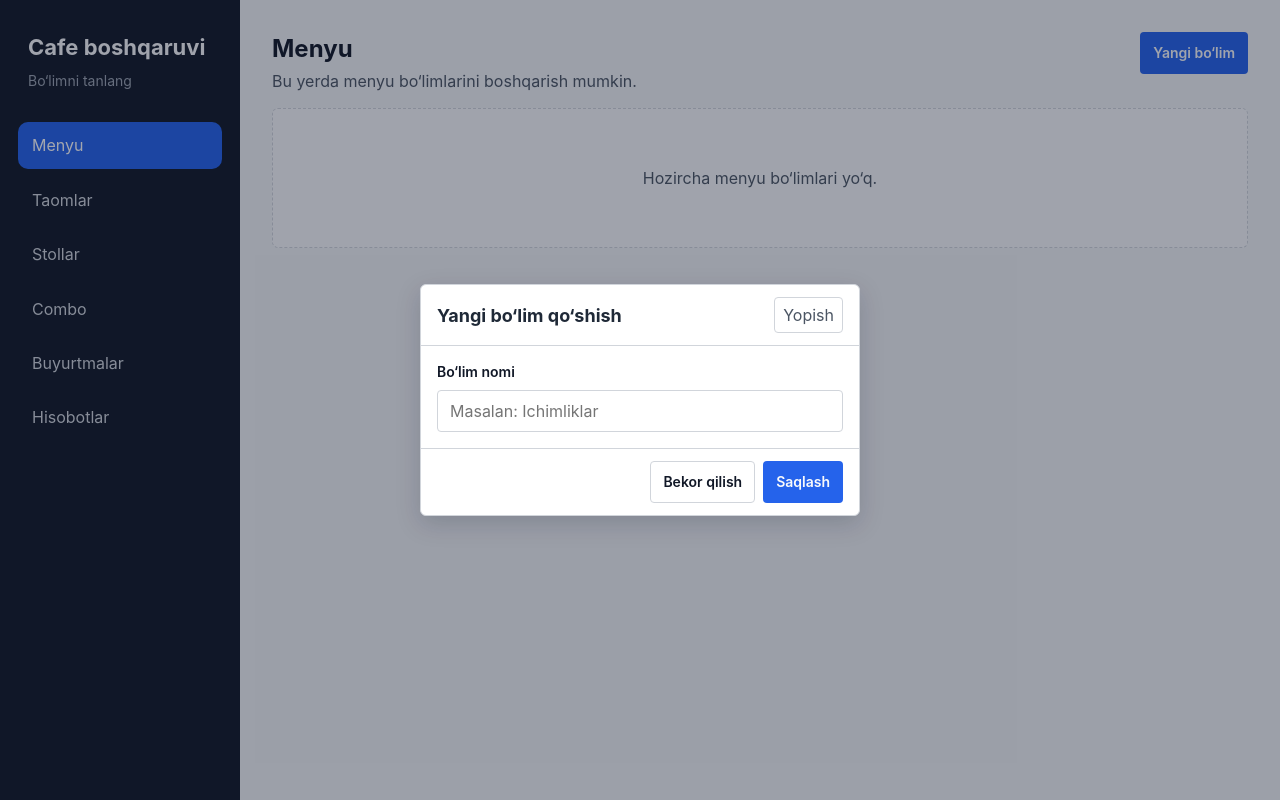
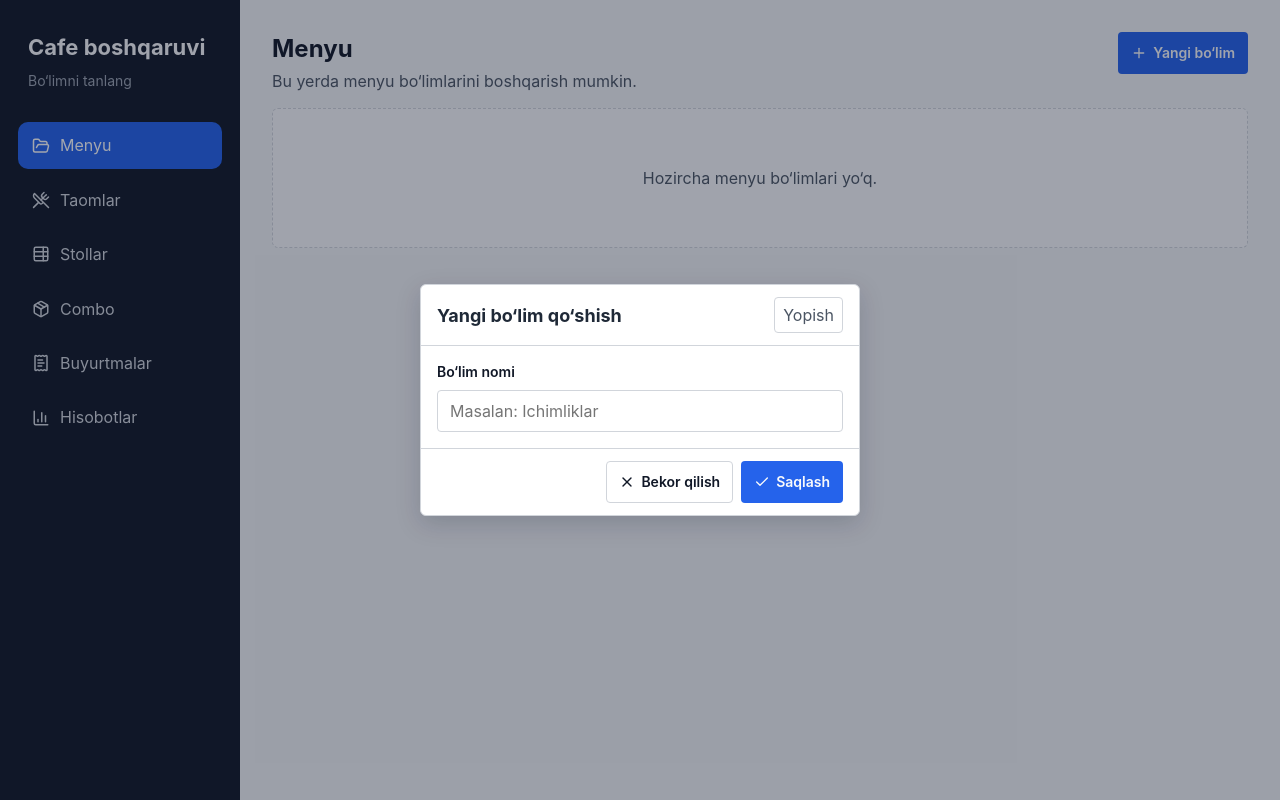
Before and after one commit to vswe-772215606/cafe, a Vue app: page /#/food-groups in a window 1280 px wide. Both pictures are taken after a click on the button "Yangi bo‘lim". Built offline with nearby package versions, Linux system fonts and the light colour scheme.

Commit message:
icons added

```diff
--- a/package.json
+++ b/package.json
@@ -30,6 +30,7 @@
   },
   "dependencies": {
     "better-sqlite3": "^12.9.0",
+    "lucide-vue-next": "^0.511.0",
     "vue": "^3.5.32",
     "vue-router": "^4.5.1"
   },
--- a/src/renderer/src/App.vue
+++ b/src/renderer/src/App.vue
@@ -7,12 +7,30 @@
       </div>
 
       <nav class="nav">
-        <RouterLink to="/food-groups" class="nav-link">Menyu</RouterLink>
-        <RouterLink to="/foods" class="nav-link">Taomlar</RouterLink>
-        <RouterLink to="/tables" class="nav-link">Stollar</RouterLink>
-        <RouterLink to="/combos" class="nav-link">Combo</RouterLink>
-        <RouterLink to="/orders" class="nav-link">Buyurtmalar</RouterLink>
-        <RouterLink to="/analytics" class="nav-link">Hisobotlar</RouterLink>
+        <RouterLink to="/food-groups" class="nav-link">
+          <FolderOpen class="nav-icon" />
+          <span>Menyu</span>
+        </RouterLink>
+        <RouterLink to="/foods" class="nav-link">
+          <UtensilsCrossed class="nav-icon" />
+          <span>Taomlar</span>
+        </RouterLink>
+        <RouterLink to="/tables" class="nav-link">
+          <TableProperties class="nav-icon" />
+          <span>Stollar</span>
+        </RouterLink>
+        <RouterLink to="/combos" class="nav-link">
+          <Package class="nav-icon" />
+          <span>Combo</span>
+        </RouterLink>
+        <RouterLink to="/orders" class="nav-link">
+          <ReceiptText class="nav-icon" />
+          <span>Buyurtmalar</span>
+        </RouterLink>
+        <RouterLink to="/analytics" class="nav-link">
+          <BarChart3 class="nav-icon" />
+          <span>Hisobotlar</span>
+        </RouterLink>
       </nav>
     </aside>
 
@@ -24,6 +42,14 @@
 
 <script setup>
 import { RouterLink, RouterView } from 'vue-router';
+import {
+  BarChart3,
+  FolderOpen,
+  Package,
+  ReceiptText,
+  TableProperties,
+  UtensilsCrossed,
+} from 'lucide-vue-next';
 </script>
 
 <style scoped>
@@ -67,6 +93,9 @@ import { RouterLink, RouterView } from 'vue-router';
 }
 
 .nav-link {
+  display: inline-flex;
+  align-items: center;
+  gap: 10px;
   padding: 12px 14px;
   border-radius: 10px;
   color: #d1d5db;
@@ -82,6 +111,12 @@ import { RouterLink, RouterView } from 'vue-router';
 .nav-link.router-link-active {
   background: #2563eb;
   color: #ffffff;
+}
+
+.nav-icon {
+  width: 18px;
+  height: 18px;
+  flex: 0 0 auto;
 }
 
 .content {
--- a/src/renderer/src/components/base/BaseButton.vue
+++ b/src/renderer/src/components/base/BaseButton.vue
@@ -1,6 +1,11 @@
 <template>
   <button :class="['button', `button--${variant}`]" :type="type" :disabled="disabled">
-    <slot />
+    <span v-if="$slots.icon" class="icon">
+      <slot name="icon" />
+    </span>
+    <span v-if="$slots.default" class="label">
+      <slot />
+    </span>
   </button>
 </template>
 
@@ -26,7 +31,7 @@ defineProps({
   display: inline-flex;
   align-items: center;
   justify-content: center;
-  gap: var(--space-2);
+  gap: 6px;
   min-height: 42px;
   padding: 0 var(--space-3);
   border: 1px solid transparent;
@@ -78,4 +83,22 @@ defineProps({
 .button--ghost:not(:disabled):hover {
   background: var(--color-bg-surface-soft);
 }
+
+.icon {
+  display: inline-flex;
+  align-items: center;
+  justify-content: center;
+  flex: 0 0 auto;
+}
+
+.icon :deep(svg) {
+  width: 16px;
+  height: 16px;
+  stroke-width: 2;
+}
+
+.label {
+  display: inline-flex;
+  align-items: center;
+}
 </style>
--- a/src/renderer/src/views/FoodGroupsView.vue
+++ b/src/renderer/src/views/FoodGroupsView.vue
@@ -5,7 +5,12 @@
       description="Bu yerda menyu bo‘limlarini boshqarish mumkin."
     >
       <template #actions>
-        <BaseButton @click="openCreateModal">Yangi bo‘lim</BaseButton>
+        <BaseButton @click="openCreateModal">
+          <template #icon>
+            <Plus />
+          </template>
+          Yangi bo‘lim
+        </BaseButton>
       </template>
     </BaseSectionHeader>
 
@@ -28,9 +33,15 @@
           </div>
           <div class="group-actions">
             <BaseButton variant="secondary" @click="openEditModal(group)">
+              <template #icon>
+                <Pencil />
+              </template>
               Tahrirlash
             </BaseButton>
             <BaseButton variant="danger" @click="openDeleteModal(group)">
+              <template #icon>
+                <Trash2 />
+              </template>
               O‘chirish
             </BaseButton>
           </div>
@@ -50,8 +61,16 @@
       />
 
       <template #footer>
-        <BaseButton variant="ghost" @click="closeModal">Bekor qilish</BaseButton>
+        <BaseButton variant="ghost" @click="closeModal">
+          <template #icon>
+            <X />
+          </template>
+          Bekor qilish
+        </BaseButton>
         <BaseButton :disabled="submitting" @click="createGroup">
+          <template #icon>
+            <Check />
+          </template>
           {{ submitting ? 'Saqlanmoqda...' : 'Saqlash' }}
         </BaseButton>
       </template>
@@ -69,8 +88,16 @@
       />
 
       <template #footer>
-        <BaseButton variant="ghost" @click="closeModal">Bekor qilish</BaseButton>
+        <BaseButton variant="ghost" @click="closeModal">
+          <template #icon>
+            <X />
+          </template>
+          Bekor qilish
+        </BaseButton>
         <BaseButton :disabled="submitting" @click="saveEdit">
+          <template #icon>
+            <Check />
+          </template>
           {{ submitting ? 'Saqlanmoqda...' : 'Saqlash' }}
         </BaseButton>
       </template>
@@ -84,8 +111,16 @@
       <p class="modal-text">Haqiqatan ham bu bo‘limni o‘chirmoqchimisiz?</p>
 
       <template #footer>
-        <BaseButton variant="ghost" @click="closeModal">Bekor qilish</BaseButton>
+        <BaseButton variant="ghost" @click="closeModal">
+          <template #icon>
+            <X />
+          </template>
+          Bekor qilish
+        </BaseButton>
         <BaseButton variant="danger" :disabled="submitting" @click="deleteGroup">
+          <template #icon>
+            <Trash2 />
+          </template>
           {{ submitting ? 'O‘chirilmoqda...' : 'O‘chirish' }}
         </BaseButton>
       </template>
@@ -95,6 +130,7 @@
 
 <script setup>
 import { onMounted, ref } from 'vue';
+import { Check, Pencil, Plus, Trash2, X } from 'lucide-vue-next';
 import { api } from '../services/api';
 import BaseButton from '../components/base/BaseButton.vue';
 import BaseCard from '../components/base/BaseCard.vue';
```
